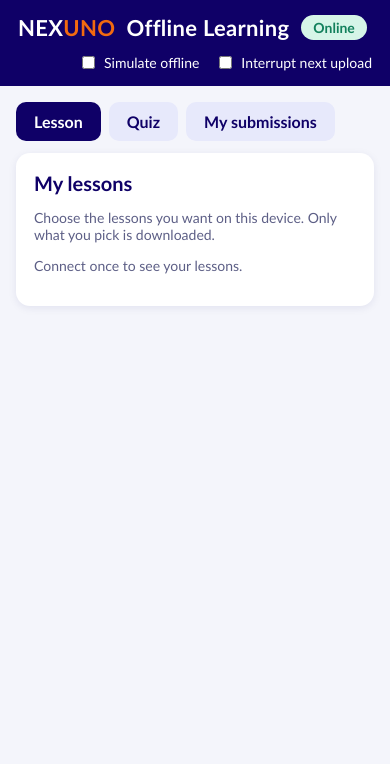
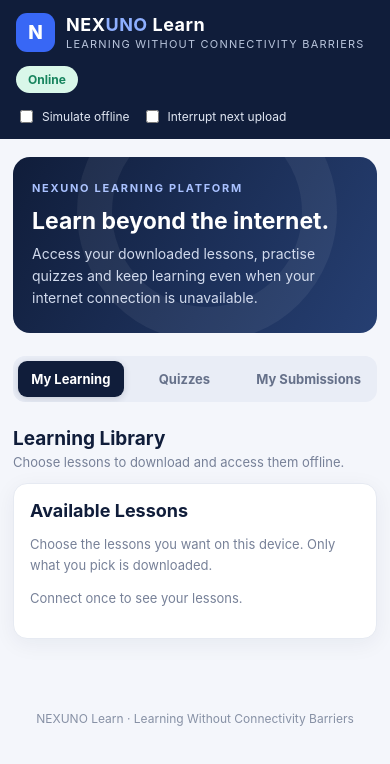
Before and after one commit to shruti9116/nexuno-offline-learning-platform, a website: page public/index.html in a window 390 px wide. Drawn offline with Linux system fonts and the light colour scheme; no server answers.

Commit message:
Update index.html

```diff
--- a/public/index.html
+++ b/public/index.html
@@ -3,85 +3,516 @@
 <head>
 <meta charset="utf-8">
 <meta name="viewport" content="width=device-width,initial-scale=1">
-<title>Nexuno: Offline Learning</title>
+<meta name="theme-color" content="#101d3a">
+<meta name="description" content="NEXUNO Learn - Learn anytime, even without internet connectivity.">
+<title>NEXUNO Learn | Offline Learning Platform</title>
 <link rel="manifest" href="manifest.json">
-<meta name="theme-color" content="#0F0067">
+
 <style>
-  :root{--navy:#0F0067;--blue:#002DFF;--orange:#F26A10;--ok:#12805c;--bad:#c0262d;--bg:#f4f5fb;--ink:#14143a}
-  *{box-sizing:border-box}
-  body{margin:0;font-family:Calibri,Carlito,"Segoe UI",Arial,sans-serif;background:var(--bg);color:var(--ink)}
-  header{background:var(--navy);color:#fff;padding:14px 18px;display:flex;align-items:center;gap:12px;flex-wrap:wrap}
-  header h1{margin:0;font-size:22px;letter-spacing:.3px}
-  header h1 span{color:var(--orange)}
-  .badge{padding:4px 12px;border-radius:99px;font-weight:700;font-size:14px}
-  .on{background:#d6f5e8;color:var(--ok)} .off{background:#ffe0e0;color:var(--bad)}
-  .tools{margin-left:auto;display:flex;gap:16px;font-size:14px;flex-wrap:wrap}
-  .tools label{display:flex;align-items:center;gap:6px;cursor:pointer}
-  main{max-width:760px;margin:0 auto;padding:16px}
-  .card{background:#fff;border-radius:14px;padding:18px;margin-bottom:14px;box-shadow:0 2px 8px rgba(15,0,103,.08)}
-  h2{margin:0 0 10px;font-size:20px;color:var(--navy)}
-  button{font:inherit;font-weight:700;border:0;border-radius:10px;padding:10px 18px;cursor:pointer;background:var(--blue);color:#fff}
-  button.alt{background:var(--orange)} button.ghost{background:#e7e9fb;color:var(--navy)} button:disabled{opacity:.5;cursor:default}
-  button:hover{filter:brightness(1.12)} .opt:hover{border-color:#8da2ff} .row{display:flex;align-items:center;gap:12px;padding:12px 4px;border-bottom:1px solid #e6e8f5} .row:last-child{border:0} .row .meta{flex:1} .row .meta b{display:block;font-size:17px} .tick{color:var(--ok);font-weight:700}
-  .q{margin:14px 0} .q p{font-weight:700;margin:0 0 6px}
-  .opt{display:block;padding:10px 12px;border:2px solid #dcdff3;border-radius:10px;margin:6px 0;cursor:pointer}
-  .opt.sel{border-color:var(--blue);background:#eef1ff}
-  .opt input{margin-right:8px}
-  table{width:100%;border-collapse:collapse} td,th{padding:8px 6px;text-align:left;border-bottom:1px solid #e6e8f5;font-size:15px}
-  .st{padding:3px 10px;border-radius:99px;font-weight:700;font-size:13px;white-space:nowrap}
-  .s-saved{background:#e7e9fb;color:var(--navy)} .s-pending{background:#fff0d9;color:#a05a00}
-  .s-syncing{background:#dbe5ff;color:var(--blue)} .s-synced{background:#d6f5e8;color:var(--ok)} .s-failed{background:#ffe0e0;color:var(--bad)}
-  .muted{color:#5d5f86;font-size:14px}
-  nav{display:flex;gap:8px;margin-bottom:12px} nav button{background:#e7e9fb;color:var(--navy)} nav button.act{background:var(--navy);color:#fff}
-  .hide{display:none}
+:root{
+  --navy:#101d3a;
+  --navy2:#192c50;
+  --blue:#3867f5;
+  --blue-light:#edf2ff;
+  --orange:#f28a38;
+  --green:#16845d;
+  --red:#c43d4b;
+  --bg:#f4f6fb;
+  --white:#ffffff;
+  --ink:#202b42;
+  --muted:#778198;
+  --border:#e6eaf2;
+  --shadow:0 5px 22px rgba(24,42,75,.06);
+}
+
+*{box-sizing:border-box}
+
+body{
+  margin:0;
+  font-family:Inter,"Segoe UI",Arial,sans-serif;
+  background:var(--bg);
+  color:var(--ink);
+}
+
+button{
+  font:inherit;
+  font-weight:650;
+  border:0;
+  border-radius:9px;
+  padding:11px 17px;
+  cursor:pointer;
+  background:var(--blue);
+  color:white;
+  transition:.2s;
+}
+
+button:hover{filter:brightness(1.08)}
+button:disabled{opacity:.5;cursor:not-allowed}
+button.alt{background:var(--orange)}
+button.ghost{background:var(--blue-light);color:var(--navy)}
+button:focus-visible{
+  outline:3px solid #9db4ff;
+  outline-offset:2px;
+}
+
+header{
+  background:var(--navy);
+  color:white;
+  padding:15px 5%;
+  display:flex;
+  align-items:center;
+  gap:14px;
+  flex-wrap:wrap;
+}
+
+.brand{
+  display:flex;
+  align-items:center;
+  gap:11px;
+}
+
+.logo{
+  width:39px;
+  height:39px;
+  border-radius:11px;
+  display:grid;
+  place-items:center;
+  background:var(--blue);
+  color:white;
+  font-size:19px;
+  font-weight:800;
+}
+
+header h1{
+  margin:0;
+  font-size:21px;
+  letter-spacing:.5px;
+}
+
+header h1 span{color:#8eafff}
+
+.brand small{
+  display:block;
+  color:#b9c5dc;
+  font-size:11px;
+  margin-top:2px;
+  letter-spacing:1.2px;
+}
+
+.badge{
+  padding:6px 12px;
+  border-radius:30px;
+  font-size:12px;
+  font-weight:750;
+}
+
+.on{background:#d9f7e9;color:var(--green)}
+.off{background:#ffe3e5;color:var(--red)}
+
+.tools{
+  margin-left:auto;
+  display:flex;
+  gap:16px;
+  flex-wrap:wrap;
+  font-size:12px;
+  color:#e1e7f3;
+}
+
+.tools label{
+  display:flex;
+  align-items:center;
+  gap:6px;
+  cursor:pointer;
+}
+
+.tools input{accent-color:var(--orange)}
+
+main{
+  max-width:1120px;
+  margin:0 auto;
+  padding:28px 22px 45px;
+}
+
+.welcome{
+  background:linear-gradient(120deg,var(--navy),#263f72);
+  color:white;
+  border-radius:17px;
+  padding:27px 30px;
+  margin-bottom:23px;
+  position:relative;
+  overflow:hidden;
+}
+
+.welcome:after{
+  content:"";
+  position:absolute;
+  width:190px;
+  height:190px;
+  border:35px solid rgba(255,255,255,.06);
+  border-radius:50%;
+  right:40px;
+  top:-75px;
+}
+
+.welcome .eyebrow{
+  color:#a9c1ff;
+  font-size:11px;
+  font-weight:750;
+  letter-spacing:1.7px;
+  margin:0 0 9px;
+}
+
+.welcome h2{
+  color:white;
+  font-size:27px;
+  margin:0 0 8px;
+}
+
+.welcome p{
+  color:#d1daed;
+  margin:0;
+  font-size:14px;
+  max-width:580px;
+  line-height:1.6;
+}
+
+.section-heading{
+  display:flex;
+  align-items:center;
+  justify-content:space-between;
+  gap:12px;
+  margin:25px 0 13px;
+}
+
+.section-heading h2{
+  margin:0;
+  color:var(--navy);
+  font-size:19px;
+}
+
+.section-heading p{
+  margin:4px 0 0;
+  color:var(--muted);
+  font-size:13px;
+}
+
+nav{
+  display:flex;
+  gap:8px;
+  padding:5px;
+  background:#e9edf6;
+  border-radius:12px;
+  width:fit-content;
+  max-width:100%;
+  overflow-x:auto;
+  margin-bottom:20px;
+}
+
+nav button{
+  background:transparent;
+  color:#66718a;
+  padding:10px 17px;
+  white-space:nowrap;
+  font-size:13px;
+}
+
+nav button.act{
+  background:var(--navy);
+  color:white;
+  box-shadow:0 2px 7px rgba(16,29,58,.16);
+}
+
+.card{
+  background:var(--white);
+  border:1px solid var(--border);
+  border-radius:14px;
+  padding:21px;
+  margin-bottom:17px;
+  box-shadow:var(--shadow);
+}
+
+.card h2{
+  color:var(--navy);
+  font-size:18px;
+  margin:0 0 10px;
+}
+
+.muted{
+  color:var(--muted);
+  font-size:13px;
+  line-height:1.6;
+}
+
+.row{
+  display:flex;
+  align-items:center;
+  gap:13px;
+  padding:15px 5px;
+  border-bottom:1px solid var(--border);
+}
+
+.row:last-child{border:0}
+
+.row .meta{flex:1;min-width:0}
+
+.row .meta b{
+  display:block;
+  font-size:15px;
+  color:var(--ink);
+  margin-bottom:4px;
+}
+
+.row .meta small{
+  color:var(--muted);
+  font-size:12px;
+}
+
+.tick{
+  color:var(--green);
+  font-weight:750;
+}
+
+.q{margin:18px 0}
+
+.q p{
+  font-weight:700;
+  margin:0 0 10px;
+  line-height:1.5;
+}
+
+.opt{
+  display:block;
+  padding:12px 14px;
+  border:1px solid var(--border);
+  border-radius:9px;
+  margin:8px 0;
+  cursor:pointer;
+  font-size:14px;
+  transition:.2s;
+}
+
+.opt:hover{
+  border-color:#9db4ff;
+  background:#f8faff;
+}
+
+.opt.sel{
+  border-color:var(--blue);
+  background:var(--blue-light);
+}
+
+.opt input{
+  margin-right:9px;
+  accent-color:var(--blue);
+}
+
+table{
+  width:100%;
+  border-collapse:collapse;
+  min-width:450px;
+}
+
+.table-wrap{overflow-x:auto}
+
+td,th{
+  padding:13px 10px;
+  text-align:left;
+  border-bottom:1px solid var(--border);
+  font-size:13px;
+}
+
+th{
+  color:#69758d;
+  font-size:11px;
+  text-transform:uppercase;
+  letter-spacing:.6px;
+  background:#f8f9fc;
+}
+
+.st{
+  display:inline-block;
+  padding:5px 10px;
+  border-radius:30px;
+  font-weight:700;
+  font-size:11px;
+  white-space:nowrap;
+}
+
+.s-saved{background:#edf0fb;color:var(--navy)}
+.s-pending{background:#fff1dc;color:#a05a00}
+.s-syncing{background:#e4ebff;color:var(--blue)}
+.s-synced{background:#dff7eb;color:var(--green)}
+.s-failed{background:#ffe5e7;color:var(--red)}
+
+.hide{display:none!important}
+
+#lessonCard{border-top:3px solid var(--blue)}
+
+#lessonBody{
+  line-height:1.7;
+  font-size:14px;
+}
+
+#saveNote,#attNote{margin-top:12px}
+
+footer{
+  text-align:center;
+  padding:20px;
+  color:#8791a5;
+  font-size:12px;
+}
+
+@media(max-width:650px){
+  header{padding:13px 16px}
+  header h1{font-size:18px}
+  .tools{
+    margin-left:0;
+    width:100%;
+    gap:12px;
+  }
+  main{padding:18px 13px 35px}
+  .welcome{padding:23px 19px}
+  .welcome h2{font-size:23px}
+  .card{padding:16px}
+  nav{width:100%}
+  nav button{flex:1;padding:10px 11px}
+  .row{flex-wrap:wrap}
+  .row button{font-size:12px;padding:9px 12px}
+}
 </style>
 </head>
+
 <body>
+
 <header>
-  <h1>NEX<span>UNO</span> &nbsp;Offline Learning</h1>
+  <div class="brand">
+    <div class="logo">N</div>
+    <div>
+      <h1>NEX<span>UNO</span> Learn</h1>
+      <small>LEARNING WITHOUT CONNECTIVITY BARRIERS</small>
+    </div>
+  </div>
+
   <span id="net" class="badge on">Online</span>
+
   <div class="tools">
-    <label><input type="checkbox" id="simOffline"> Simulate offline</label>
-    <label><input type="checkbox" id="simDrop"> Interrupt next upload</label>
+    <label>
+      <input type="checkbox" id="simOffline">
+      Simulate offline
+    </label>
+
+    <label>
+      <input type="checkbox" id="simDrop">
+      Interrupt next upload
+    </label>
   </div>
 </header>
+
 <main>
+
+  <section class="welcome">
+    <p class="eyebrow">NEXUNO LEARNING PLATFORM</p>
+    <h2>Learn beyond the internet.</h2>
+    <p>
+      Access your downloaded lessons, practise quizzes and keep learning
+      even when your internet connection is unavailable.
+    </p>
+  </section>
+
   <nav>
-    <button id="t-lesson" class="act">Lesson</button>
-    <button id="t-quiz">Quiz</button>
-    <button id="t-attempts">My submissions</button>
+    <button id="t-lesson" class="act">My Learning</button>
+    <button id="t-quiz">Quizzes</button>
+    <button id="t-attempts">My Submissions</button>
   </nav>
 
   <section id="v-lesson">
+
+    <div class="section-heading">
+      <div>
+        <h2>Learning Library</h2>
+        <p>Choose lessons to download and access them offline.</p>
+      </div>
+    </div>
+
     <div class="card">
-      <h2>My lessons</h2>
-      <p id="packState" class="muted">Choose the lessons you want on this device. Only what you pick is downloaded.</p>
+      <h2>Available Lessons</h2>
+      <p id="packState" class="muted">
+        Choose the lessons you want on this device. Only what you pick is downloaded.
+      </p>
       <div id="catalog"></div>
     </div>
+
     <div class="card hide" id="lessonCard">
       <div id="lessonBody"></div>
-      <button id="takeQuiz" class="alt" style="margin-top:8px">Take the quiz</button>
+      <button id="takeQuiz" class="alt" style="margin-top:12px">
+        Take the quiz
+      </button>
     </div>
+
   </section>
 
   <section id="v-quiz" class="hide">
+
+    <div class="section-heading">
+      <div>
+        <h2>Knowledge Check</h2>
+        <p>Test your understanding of the lesson.</p>
+      </div>
+    </div>
+
     <div class="card">
       <h2 id="quizTitle">Quiz</h2>
-      <p class="muted">Every answer is saved on this device the moment you pick it.</p>
+      <p class="muted">
+        Your answers are saved on this device as you select them.
+      </p>
+
       <div id="quizForm"></div>
+
       <p id="saveNote" class="muted"></p>
-      <button id="submit" class="alt">Submit quiz</button>
+
+      <button id="submit" class="alt">Submit Quiz</button>
     </div>
+
   </section>
 
   <section id="v-attempts" class="hide">
+
+    <div class="section-heading">
+      <div>
+        <h2>My Submissions</h2>
+        <p>Track your quiz attempts and synchronization status.</p>
+      </div>
+    </div>
+
     <div class="card">
-      <h2>My submissions</h2>
-      <table><thead><tr><th>Attempt</th><th>Status</th><th>Answers</th><th></th></tr></thead><tbody id="rows"></tbody></table>
+      <h2>Submission History</h2>
+
+      <div class="table-wrap">
+        <table>
+          <thead>
+            <tr>
+              <th>Attempt</th>
+              <th>Status</th>
+              <th>Answers</th>
+              <th></th>
+            </tr>
+          </thead>
+          <tbody id="rows"></tbody>
+        </table>
+      </div>
+
       <p class="muted" id="attNote"></p>
     </div>
+
   </section>
+
 </main>
+
+<footer>
+  NEXUNO Learn · Learning Without Connectivity Barriers
+</footer>
+
 <script src="app.js"></script>
+
 </body>
 </html>
```
